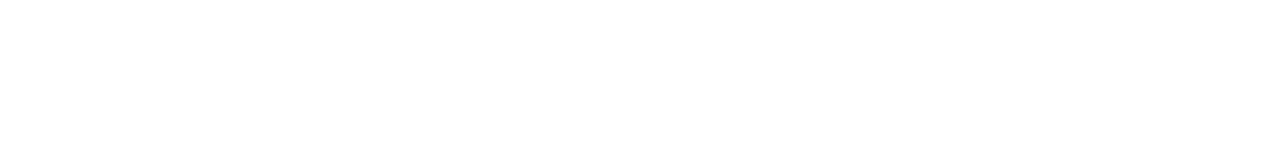
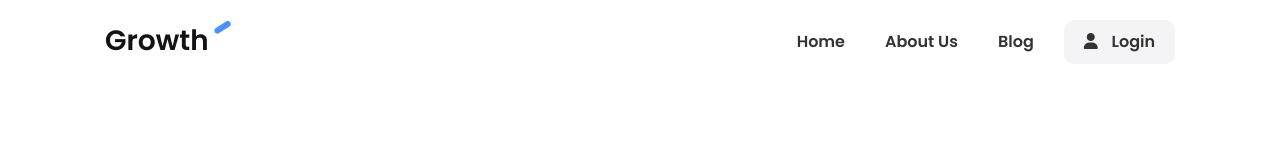
Before and after one commit to attrams/growth, a plain HTML site: page index.html in a window 1280 px wide. Drawn offline with Linux system fonts and the light colour scheme.

Commit message:
add navbar

```diff
--- a/css/style.css
+++ b/css/style.css
@@ -0,0 +1,113 @@
+* {
+  box-sizing: border-box;
+  margin: 0;
+  padding: 0;
+}
+
+:root {
+  --primary-color: #4891ff;
+  --light-color: #f4f4f6;
+  --dark-color: #111111;
+  --dark-grey-color: #333333;
+  --white-color: #ffffff;
+}
+
+a {
+  text-decoration: none;
+  color: var(--dark-grey-color);
+}
+
+ul {
+  list-style: none;
+}
+
+img {
+  max-width: 100%;
+}
+
+body {
+  font-family: 'Poppins', sans-serif;
+  font-size: 16px;
+  line-height: 1.5;
+  background: var(--white-color);
+}
+
+/* navbar */
+.navbar {
+  background: var(--white-color);
+  padding: 20px;
+}
+
+.navbar .container {
+  display: flex;
+  justify-content: space-between;
+  align-items: center;
+}
+
+.navbar .main-menu ul {
+  display: flex;
+}
+
+.navbar ul li a {
+  padding: 10px 20px;
+  display: block;
+  font-weight: 600;
+  transition: 0.6s;
+}
+
+.navbar ul li a:is(:hover, :focus-within) {
+  color: var(--primary-color);
+}
+
+.navbar ul li a i {
+  margin-right: 10px;
+}
+
+.navbar ul li:last-child a {
+  margin-left: 10px;
+}
+
+/* utility classes */
+.container {
+  max-width: 1100px;
+  margin: 0 auto;
+  padding: 0 15px;
+}
+
+.container-sm {
+  max-width: 800px;
+  margin: 0 auto;
+  padding: 0 15px;
+}
+
+.btn {
+  display: inline-block;
+  padding: 13px 20px;
+  background: var(--light-color);
+  color: var(--dark-grey-color);
+  font-weight: 600;
+  text-decoration: none;
+  border: none;
+  border-radius: 10px;
+  cursor: pointer;
+  transition: 0.6s;
+}
+
+.btn:is(:hover, :focus-within) {
+  opacity: 0.8;
+}
+
+.btn-primary {
+  background: var(--primary-color);
+  color: var(--white-color);
+}
+
+.btn-dark {
+  background: var(--dark-color);
+  color: var(--white-color);
+}
+
+.btn-block {
+  display: block;
+  width: 100%;
+}
--- a/index.html
+++ b/index.html
@@ -8,9 +8,48 @@
 
         <!-- custom css -->
         <link rel="stylesheet" href="css/style.css">
+
+        <!-- poppins font -->
+        <link rel="preconnect" href="https://fonts.googleapis.com">
+        <link rel="preconnect" href="https://fonts.gstatic.com" crossorigin>
+        <link href="https://fonts.googleapis.com/css2?family=Poppins:wght@300;400;600;700&display=swap" rel="stylesheet">
+
+        <!-- fontawesome -->
+        <link rel="stylesheet" href="https://cdnjs.cloudflare.com/ajax/libs/font-awesome/6.6.0/css/all.min.css" integrity="sha512-Kc323vGBEqzTmouAECnVceyQqyqdsSiqLQISBL29aUW4U/M7pSPA/gEUZQqv1cwx4OnYxTxve5UMg5GT6L4JJg==" crossorigin="anonymous" referrerpolicy="no-referrer" />
+
+        <!-- favicon -->
+        <link rel="shortcut icon" href="images/favicon.ico" type="image/x-icon">
     </head>
 
     <body>
+        <nav class="navbar">
+            <div class="container">
+                <div class="logo">
+                    <a href="#">
+                        <img src="images/logo.png" alt="logo">
+                    </a>
+                </div>
+
+                <main class="main-menu">
+                    <ul>
+                        <li>
+                            <a href="#">Home</a>
+                        </li>
+                        <li>
+                            <a href="#">About Us</a>
+                        </li>
+                        <li>
+                            <a href="#">Blog</a>
+                        </li>
+                        <li>
+                            <a href="#" class="btn">
+                                <i class="fa-solid fa-user"></i> Login
+                            </a>
+                        </li>
+                    </ul>
+                </main>
+            </div>
+        </nav>
 
         <script src="js/script.js"></script>
     </body>
```
